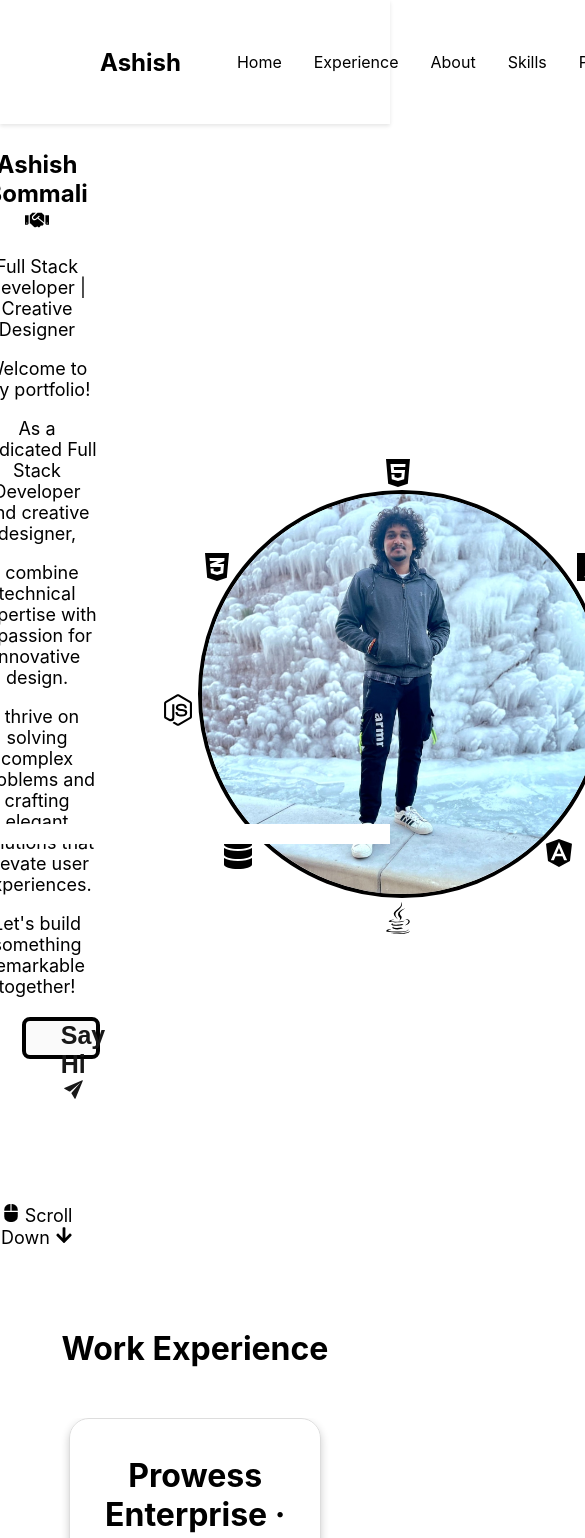
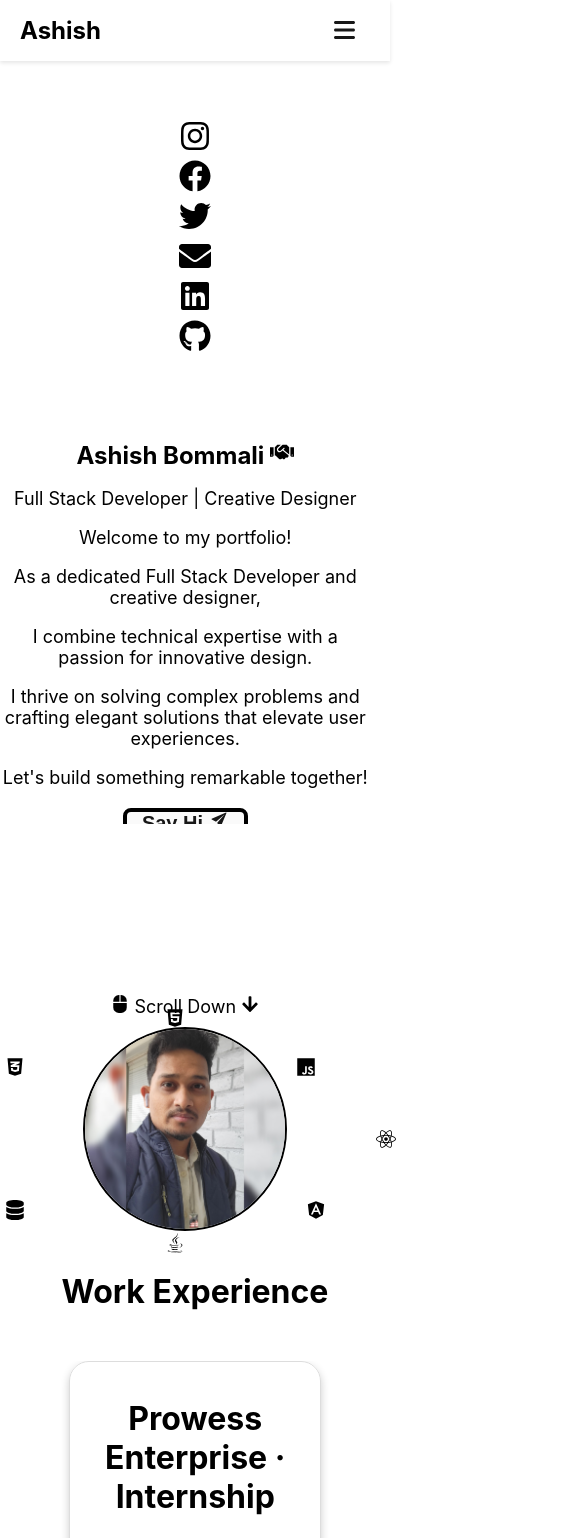
Before and after one commit to ashishbommali/My_Portfolio, a React (Create React App) app: page / in a window 390 px wide. Shown: the top 1538 px of the page, 585 px wide, since content can reach past the window. Built offline with nearby package versions, Linux system fonts and the light colour scheme.

Commit message:
home page changes

```diff
--- a/src/Components/Header.js
+++ b/src/Components/Header.js
@@ -1,18 +1,36 @@
 import React, { useState, useEffect } from 'react';
 import { Link } from 'react-scroll';
+import { FontAwesomeIcon } from '@fortawesome/react-fontawesome';
+import { faBars, faTimes } from '@fortawesome/free-solid-svg-icons';
 import '../styles/components/header.css';
 
 const Header = () => {
   const [darkMode, setDarkMode] = useState(false);
+  const [isMobile, setIsMobile] = useState(false);
+  const [menuOpen, setMenuOpen] = useState(false);
 
   useEffect(() => {
     document.body.classList.toggle('dark-mode', darkMode);
   }, [darkMode]);
 
+  useEffect(() => {
+    const handleResize = () => {
+      setIsMobile(window.innerWidth <= 768);
+      if (window.innerWidth > 768) {
+        setMenuOpen(false); // Close the menu if switching to desktop view
+      }
+    };
+
+    handleResize();
+    window.addEventListener('resize', handleResize);
+
+    return () => window.removeEventListener('resize', handleResize);
+  }, []);
+
   return (
     <header>
       <h1>Ashish</h1>
-      <nav>
+      <nav className={menuOpen ? 'open' : ''}>
         <ul>
           <li><Link to="home" offset={-100} spy={true} smooth={true} duration={200}>Home</Link></li>
           <li><Link to="experience" offset={-100} spy={true} smooth={true} duration={200}>Experience</Link></li>
@@ -22,9 +40,14 @@ const Header = () => {
           <li><Link to="contact" offset={-100} spy={true} smooth={true} duration={200}>Contact</Link></li>
         </ul>
       </nav>
-      <button className='theme-button' onClick={() => setDarkMode(!darkMode)}>
+      {/* <button className="theme-button" onClick={() => setDarkMode(!darkMode)}>
         Switch to {darkMode ? 'Light' : 'Dark'} Mode
-      </button>
+      </button> */}
+      {isMobile && (
+        <button className="menu-button" onClick={() => setMenuOpen(!menuOpen)}>
+          <FontAwesomeIcon icon={menuOpen ? faTimes : faBars} />
+        </button>
+      )}
     </header>
   );
 };
--- a/src/Pages/About.js
+++ b/src/Pages/About.js
@@ -7,6 +7,7 @@ const About = () => {
   return (
     <div id="about">
       <h1>About MySelf</h1>
+
     </div>
   );
 };
--- a/src/Pages/Contact.js
+++ b/src/Pages/Contact.js
@@ -1,11 +1,46 @@
 // src/Pages/Contact.js
 import React from 'react';
 import '../styles/pages/contact.css';
+import {
+  FaEnvelope, FaLinkedin, FaGithub, FaPhone, FaLandmark
+} from 'react-icons/fa';
 
 const Contact = () => {
   return (
     <div id="contact">
-      <h1>Contact Page</h1>
+      <div className="contact-container">
+        <div className="contact-form">
+          <h2>Send a Message</h2>
+          <form>
+
+            <input type="text" id="name" placeholder='Name' name="name" required />
+
+
+            <input type="tel" id="phone" placeholder='Phone' name="phone" required />
+
+
+            <input type="email" id="email" placeholder='Email' name="email" required />
+
+
+            <input type="text" id="company" placeholder='Company Name' name="company" required />
+
+
+            <input type="text" id="address" placeholder='Address' name="address" required />
+
+            <textarea id="message" placeholder='Message' name="message" required></textarea>
+
+            <button type="submit">Send</button>
+          </form>
+        </div>
+        <div className="contact-details">
+          <h2>Contact Me</h2>
+          <p><strong>Email:</strong> <a href="mailto:ashishbommali@gmail.com" target="_blank" rel="noopener noreferrer"><FaEnvelope /></a></p>
+          <p><strong>linkedin:</strong><a href="https://www.linkedin.com/in/ashish-bommali-5a8686170" target="_blank" rel="noopener noreferrer"><FaLinkedin /></a></p>
+          <p><strong>GitHub:</strong> <a href="https://github.com/ashishbommali" target="_blank" rel="noopener noreferrer"><FaGithub /></a></p>
+          <p><strong>Phone <FaPhone />:</strong> +1 6822727437</p>
+          <p><strong>Address <FaLandmark />:</strong> Apt #280 513, 513 summit ave, Meadow run, Arlington, Tx - 76013</p>
+        </div>
+      </div>
     </div>
   );
 };
--- a/src/Styles/Components/header.css
+++ b/src/Styles/Components/header.css
@@ -7,23 +7,17 @@ header {
   left: 0;
   width: 100%;
   background-color: #ffffff;
-  /* Optional: Add a background color */
   z-index: 1000;
-  /* Ensure it appears above other content */
   box-shadow: 0 2px 4px rgba(0, 0, 0, 0.1);
-  /* Optional: Add a shadow for depth */
 }
 
 header h1 {
   margin-left: 100px;
   font-size: x-large;
-  /* Adjust as needed */
 }
 
-/* Adjust content below the fixed header */
 body {
   padding-top: 5rem;
-  /* Adjust this value according to your header height */
 }
 
 nav ul {
@@ -65,3 +59,49 @@ nav ul li a:hover::after {
   visibility: visible;
   width: 100%;
 }
+
+.theme-button {
+  margin-right: 1rem;
+  width: auto;
+}
+
+.menu-button {
+  width: auto;
+  background: none;
+  border: none;
+  font-size: 1.5rem;
+  cursor: pointer;
+  margin-right: 20px;
+}
+
+@media (max-width: 768px) {
+  nav ul {
+    display: none;
+    flex-direction: column;
+    background-color: #ffffff;
+    position: fixed;
+    top: 0;
+    left: 0;
+    width: 30%;
+    height: 100%;
+    box-shadow: 2px 0 5px rgba(0, 0, 0, 0.1);
+    opacity: 90%;
+  }
+
+  nav.open ul {
+    display: flex;
+  }
+
+  nav ul li {
+    margin: 1rem 0;
+    text-align: justify;
+  }
+
+  header h1 {
+    margin-left: 20px;
+  }
+
+  .theme-button {
+    display: flex;
+  }
+}
--- a/src/Styles/Pages/contact.css
+++ b/src/Styles/Pages/contact.css
@@ -0,0 +1,106 @@
+/* Styles/Pages/contact.css */
+
+.contact-container {
+    width: auto;
+    display: flex;
+    flex-wrap: wrap;
+    justify-content: space-around;
+    padding: 20px;
+    background-color: var(--background-color);
+}
+
+.contact-form,
+.contact-details {
+    flex: 1;
+    margin: 20px;
+    padding: 20px;
+    border: 1px solid #ddd;
+    border-radius: 20px;
+    box-shadow: 0 4px 8px rgba(0, 0, 0, 0.2);
+    transition: all 0.3s ease-in-out;
+}
+
+.contact-form:hover,
+.contact-details:hover {
+    transform: scale(1.02);
+}
+
+.contact-form h2,
+.contact-details h2 {
+    margin-bottom: 20px;
+    color: var(--text-color);
+}
+
+.contact-form input,
+.contact-form textarea {
+    width: 80%;
+    padding: 10px;
+    margin-bottom: 20px;
+    border: 1px solid #ddd;
+    border-radius: 5px;
+}
+
+.contact-form button {
+    width: 80%;
+    padding: 10px;
+    background-color: var(--button-background-color);
+    color: var(--button-text-color);
+    border: none;
+    border-radius: 5px;
+    cursor: pointer;
+    font-size: 16px;
+    transition: all 0.3s ease-in-out;
+}
+
+.contact-form button:hover {
+    background-color: var(--button-hover-background-color);
+    transform: scale(1.1);
+}
+
+.contact-details p {
+    margin: 10px 0;
+}
+
+.contact-details a {
+    color: #0073e6;
+    text-decoration: none;
+    transition: all 0.3s ease-in-out;
+}
+
+.contact-details a:hover {
+    text-decoration: underline;
+    color: #005bb5;
+}
+
+/* Responsive Adjustments for Smaller Devices */
+
+@media (max-width: 768px) {
+    .contact-container {
+        width: 100%;
+        flex-direction: column;
+        align-items: center;
+    }
+
+    .contact-form,
+    .contact-details {
+        width: 100%;
+        margin: 10px 0;
+    }
+}
+
+@media (max-width: 480px) {
+    .contact-container {
+        width: 80%;
+        flex-direction: column;
+        align-items: center;
+    }
+    .contact-form input,
+    .contact-form textarea {
+        padding: 8px;
+
+    }
+
+    .contact-form button {
+        font-size: 14px;
+    }
+}
--- a/src/Styles/Pages/experience.css
+++ b/src/Styles/Pages/experience.css
@@ -28,7 +28,7 @@ h2 {
 }
 
 .read-more-button {
-    width: 20%;
+    width: auto;
     justify-content: center;
 }
 .experience-skills {
--- a/src/Styles/Pages/home.css
+++ b/src/Styles/Pages/home.css
@@ -1,8 +1,11 @@
 #home {
   display: flex;
+  flex-direction: row;
   justify-content: center;
   align-items: center;
-  padding: 50px 0;
+
+  width: 100%;
+  margin: 0 auto;
 }
 
 .sidebar {
@@ -11,6 +14,8 @@
   justify-content: center;
   align-items: center;
   padding: 20px;
+  margin-left: 5%;
+  margin-right: 5%;
 }
 
 .social-media-icons {
@@ -34,10 +39,9 @@
 .self-introduction {
   display: flex;
   align-items: center;
-  margin-left: 100px;
-  /* Adjust the spacing between the sidebar and content as needed */
   flex-direction: column;
-  /* Ensure the content is centered */
+  margin-left: 5%;
+  margin-right: 5%;
 }
 
 .text {
@@ -58,7 +62,7 @@ p {
 }
 
 .hello-button {
-  width: 25%;
+  width: 100%;
   height: 20vh;
 }
 
@@ -91,8 +95,8 @@ p {
 }
 
 button {
-  width: 100%;
-  height: 25%;
+  width: auto;
+  height: auto;
   position: relative;
   padding: 0px 35px;
   background-color: #fafafa;
@@ -104,7 +108,7 @@ button {
   border-radius: 8px;
   box-shadow: 0 0 0 #292928;
   text-align: center;
-  transition: all .3s ease-in-out;
+  transition: all 0.3s ease-in-out;
 }
 
 button:hover {
@@ -167,8 +171,8 @@ button:hover .cresecent-star5 {
   display: flex;
   justify-content: center;
   align-items: center;
-  margin-left: 100px;
-  /* Adjust the spacing between sidebar and photo as needed */
+   margin-left: 5%;
+  margin-right: 5%;
  }
 
 .my-photos {
@@ -176,7 +180,7 @@ button:hover .cresecent-star5 {
   height: 400px;
   overflow: hidden;
   border-radius: 50%;
-  border: 4px solid #000;
+  border: 2px solid #000;
   /* Black border around the photo */
   display: flex;
   justify-content: center;
@@ -207,50 +211,79 @@ button:hover .cresecent-star5 {
   margin: auto;
 }
 
-.html5 {
-  position: absolute;
-  top: -8%;
-  left: calc(50% - 20px);
+.html5 { position: absolute; top: -9%; left: calc(50% - 20px); }
+.css3 { position: absolute; top: 15%; left: calc(40% - 160px); }
+.js { position: absolute; top: 15%; left: calc(80% + 50px); }
+.react { position: absolute; top: 50%; left: calc(60% + 170px); }
+.angular { position: absolute; top: 85%; left: calc(60% + 100px); }
+.database { position: absolute; top: 85%; left: calc(50% - 180px); }
+.java { position: absolute; top: 101%; left: calc(50% - 20px); }
+.nodeJs { position: absolute; top: 50%; left: calc(50% - 240px); }
+
+/* Responsive Adjustments for Smaller Devices */
+
+@media (max-width: 768px) {
+  #home {
+    flex-direction: column;
+    padding: 20px 0;
   }
 
-.css3 {
-  position: absolute;
-  top: 15%;
-  left: calc(40% - 160px);
+  .sidebar {
+    margin-bottom: 20px;
   }
 
-.js {
-  position: absolute;
-  top: 15%;
-  left: calc(80% + 50px);
+  .self-introduction {
+    margin-left: 0;
+    text-align: center;
   }
 
-.react {
-  position: absolute;
-  top: 50%;
-  left: calc(60% + 170px);
+  .photo-container {
+    margin-left: 0;
   }
 
-.angular {
-  position: absolute;
-  top: 85%;
-  left: calc(60% + 100px);
+  .my-photos {
+    width: 300px;
+    height: 300px;
   }
 
-.database {
-  position: absolute;
-  top: 85%;
-  left: calc(50% - 180px);
+  .icon {
+    font-size: 1.5rem;
   }
 
-.java {
-  position: absolute;
-  top: 101%;
-  left: calc(50% - 20px);
+  h2 {
+    font-size: 2rem;
   }
 
-.nodeJs {
-  position: absolute;
-  top: 50%;
-  left: calc(50% - 240px);
+  p {
+    font-size: 1.25rem;
   }
+
+  button {
+    font-size: 1.5rem;
+    padding: 0px 20px;
+  }
+}
+
+@media (max-width: 480px) {
+  .my-photos {
+    width: 200px;
+    height: 200px;
+  }
+
+  .icon {
+    font-size: 1.25rem;
+  }
+
+  h2 {
+    font-size: 1.75rem;
+  }
+
+  p {
+    font-size: 1rem;
+  }
+
+  button {
+    font-size: 1.25rem;
+    padding: 0px 15px;
+  }
+}
--- a/src/Styles/Pages/skills.css
+++ b/src/Styles/Pages/skills.css
@@ -13,6 +13,16 @@
     grid-template-columns: repeat(2, 1fr);
     gap: 30px;
     padding-left: 0;
+  }
+
+  @media (max-width: 768px) {
+    .card {
+        max-width: none; /* Allow the card to take up more space on smaller screens */
+      }
+    .skills-list {
+        grid-template-columns: repeat(2, 1fr);
+        gap: 20px; /* Adjust this value to increase or decrease the gap on smaller screens */
+    }
   }
 
   .card {
```
Also changed, not shown: src/Pages/Skills.js (+0 -39 lines). Lines whose indentation alone changed are shown as unchanged.
